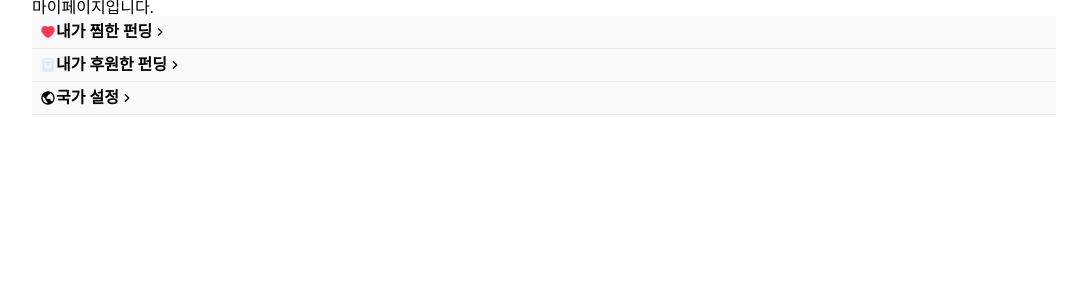
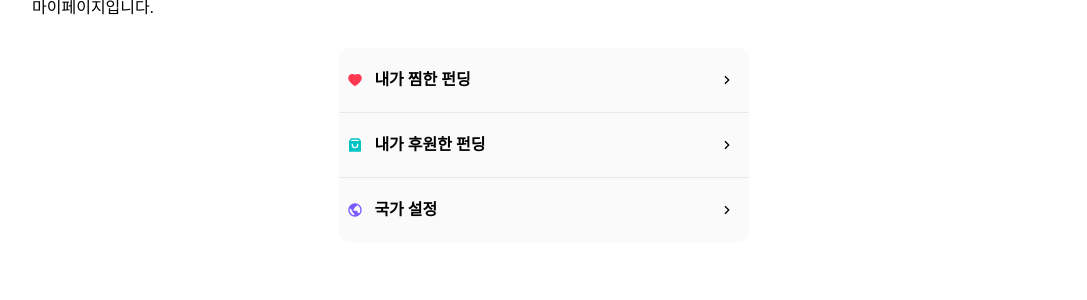
Before and after one commit to siliconValleyTeamA/client, a React (Create React App) app: page /mypage in a window 1280 px wide. Shown: the top 300 px of the page, without its empty margins (96-1183 px from the left). Built offline with nearby package versions, Linux system fonts and the light colour scheme.

Commit message:
[#9] markup - menu 컴포넌트 완성

```diff
--- a/src/components/Mypage/Menu/Menu.js
+++ b/src/components/Mypage/Menu/Menu.js
@@ -13,23 +13,25 @@ const cx = classNames.bind(styles);
 
 function Menu() {
   return (
-    <ol className={cx('menu')}>
+    <div className={cx('menu')}>
+      <ol className={cx('ol-menu')}>
         <li className={cx('jjim')}>
           <AiFillHeart className={cx('AiFillHeart')} />
           <div className={cx('title')}>내가 찜한 펀딩</div>
-        <RiArrowRightSLine />
+          <RiArrowRightSLine className={cx('RiArrowRightSLine')} />
         </li>
         <li className={cx('support')}>
           <RiShoppingBag3Fill className={cx('RiShoppingBag3Fill')} />
           <div className={cx('title')}>내가 후원한 펀딩</div>
-        <RiArrowRightSLine />
+          <RiArrowRightSLine className={cx('RiArrowRightSLine')} />
         </li>
         <li className={cx('country')}>
           <BiWorld className={cx('BiWorld')} />
           <div className={cx('title')}>국가 설정</div>
-        <RiArrowRightSLine />
+          <RiArrowRightSLine className={cx('RiArrowRightSLine')} />
         </li>
       </ol>
+    </div>
   );
 }
 
--- a/src/components/Mypage/Menu/Menu.module.scss
+++ b/src/components/Mypage/Menu/Menu.module.scss
@@ -1,7 +1,19 @@
 @import 'styles/_palette.scss';
 
+.menu {
+  display: flex;
+  flex-direction: column;
+  justify-content: center;
+  align-items: center;
+
   ol {
+    display: flex;
+    flex-direction: column;
     list-style: none;
+    width: 40%;
+    border-radius: 0.7rem;
+    margin-top: 2rem;
+    background-color: $black-025;
 
     li {
       display: flex;
@@ -10,17 +22,32 @@ ol {
       padding: 8px 14px 8px 8px;
       border-bottom: 1px solid rgba(0, 0, 0, 0.07);
       cursor: pointer;
-    background-color: $black-025;
       font-weight: 600;
+      height: 3rem;
+
+      &:last-child {
+        border-bottom: none;
+      }
+
+      .title {
+        margin-left: 0.7rem;
+      }
 
       .AiFillHeart {
         color: $pink;
       }
 
       .RiShoppingBag3Fill {
-      color: $powder;
+        color: $wadiz;
       }
 
+      .BiWorld {
+        color: $purple;
+      }
 
+      .RiArrowRightSLine {
+        margin-left: auto;
       }
     }
+  }
+}
--- a/src/styles/_palette.scss
+++ b/src/styles/_palette.scss
@@ -1,14 +1,14 @@
 $white: #fff;
 $black: #0c0d0e;
 $red: #d1383d;
+$pink: #ff3852;
 $orange: #f48024;
 $yellow: #fbf2d4;
 $green: #5eba7d;
+$wadiz: #00c4c4;
 $blue: #0077cc;
-$wadiz: #00c4c4;
+$purple: #7b5aff;
 $powder: #e1ecf4;
-$red: #d1383d;
-$pink: #ff3852;
 $gray: #90949c;
 $black-025: #fafafb;
 $black-050: #eff0f1;
```
Also changed, not shown: 1 other file (tests, documents, lock files or other folders). Lines whose indentation alone changed are shown as unchanged.
